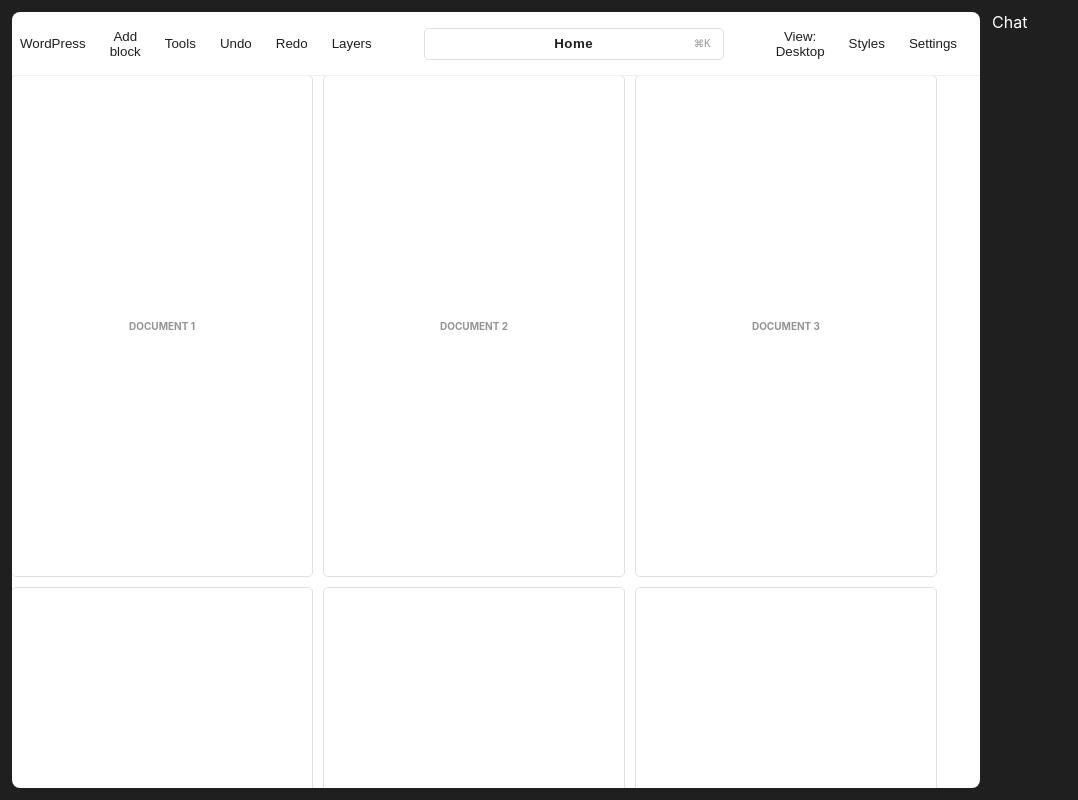
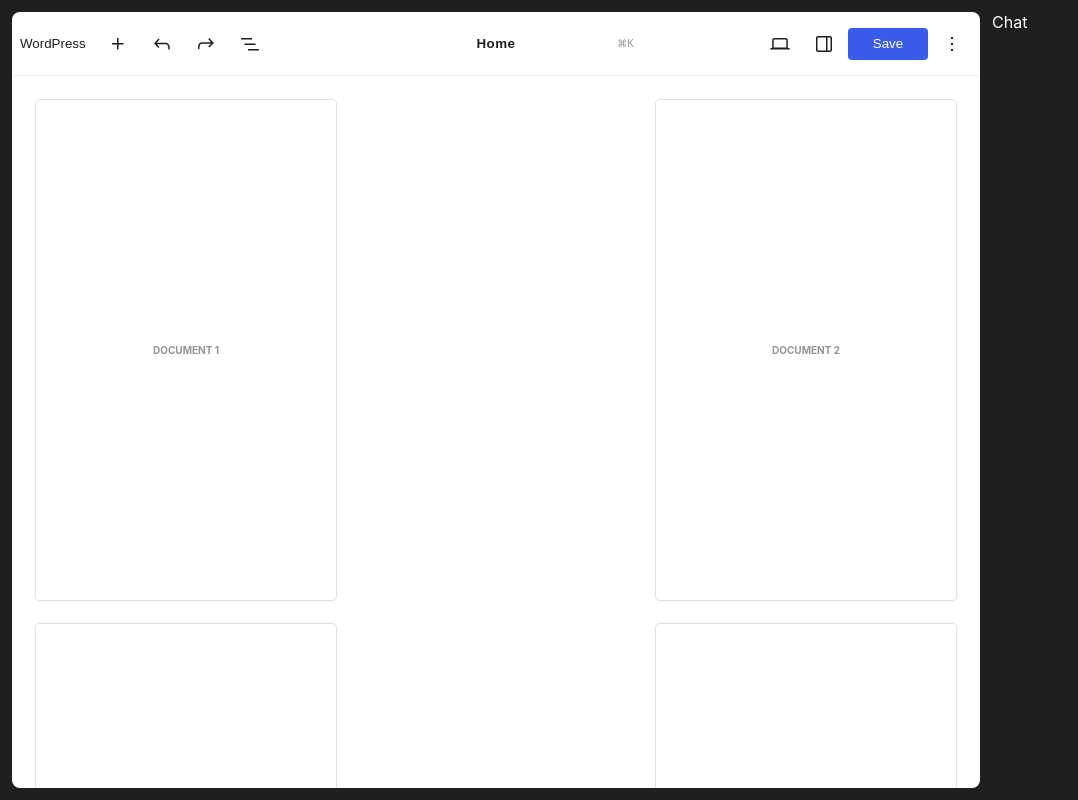
Before and after one commit to shaunandrews/wp-mosaic-i1, a React (Vite) app: page / in a window 1280 px wide. Shown: the whole page, without its empty margins (0-1078 px from the left). Built offline with nearby package versions, Linux system fonts and the light colour scheme.

Commit message:
Enhance UI components with new button types, improved toolbar layout, and additional icons. Update styles for better spacing and responsiveness.

```diff
--- a/src/App.css
+++ b/src/App.css
@@ -16,13 +16,19 @@
 }
 
 .editor-toolbar {
+  position: relative;
   height: 64px;
   border-bottom: 1px solid var(--color-gray-100);
+}
+
+.button-save {
+  min-width: 80px;
 }
 
 .editor-canvas {
   height: calc(100% - 64px);
   overflow-y: auto;
+  justify-content: space-between;
 }
 
 .document {
@@ -45,23 +51,32 @@
 
 /* Document Bar */
 .document-bar {
+  position: absolute;
+  left: 50%;
+  transform: translateX(-50%);
+
   .button-prev,
   .button-next {
     opacity: 0;
-  }
-
-  &:hover {
-    .button-prev,
-    .button-next {
-      opacity: 1;
-    }
-  }
+    padding: 0 2px;
   }
 
   .button-document-picker {
-  border: 1px solid var(--color-gray-200) !important;
+    /* border: 1px solid var(--color-gray-200) !important; */
     width: 300px;
     position: relative;
+
+    .title-wrapper {
+      position: relative;
+
+      .icon {
+        position: absolute;
+        right: 0;
+        top: 50%;
+        transform: translate(100%, -50%);
+        opacity: 0;
+      }
+    }
 
     .document-title {
       font-weight: 550;
@@ -75,3 +90,16 @@
       font-size: 10px;
     }
   }
+
+  &:focus-within,
+  &:hover {
+    .button-prev,
+    .button-next {
+      opacity: 1;
+    }
+
+    .title-wrapper .icon {
+      opacity: 1;
+    }
+  }
+}
--- a/src/App.tsx
+++ b/src/App.tsx
@@ -25,13 +25,20 @@ function App() {
       <div className="stage fill m-s mr-0 radius-l">
         <div className="editor full-height">
           <div className="editor-toolbar row items-center justify-between">
-            <div className="editor-toolbar-start row gap-xs">
+            <div className="editor-toolbar-start row gap-xxs">
               <Button className="button-wordpress">WordPress</Button>
-              <Button>Add block</Button>
-              <Button>Tools</Button>
-              <Button>Undo</Button>
-              <Button>Redo</Button>
-              <Button>Layers</Button>
+              <Button>
+                <Icon name="plus" />
+              </Button>
+              <Button>
+                <Icon name="undo" />
+              </Button>
+              <Button>
+                <Icon name="redo" />
+              </Button>
+              <Button>
+                <Icon name="list" />
+              </Button>
             </div>
 
             <div className="document-bar row gap-xxs">
@@ -40,7 +47,10 @@ function App() {
               </Button>
               <Menu items={mockPages} onItemSelect={handlePageSelect}>
                 <Button align="center" className="button-document-picker">
-                  <span className="document-title">{selectedPage.label}</span>
+                  <span className="title-wrapper row items-center">
+                    <span className="document-title">{selectedPage.label}</span>
+                    <Icon name="chevron-down-small" />
+                  </span>
                   <small>⌘K</small>
                 </Button>
               </Menu>
@@ -49,15 +59,22 @@ function App() {
               </Button>
             </div>
 
-            <div className="editor-toolbar-end row gap-xs pr-m">
-              <Button>View: Desktop</Button>
-              <Button>Styles</Button>
-              <Button>Settings</Button>
-              <Button>Save</Button>
-              <Button>Options</Button>
+            <div className="editor-toolbar-end row gap-xxs pr-xs">
+              <Button>
+                <Icon name="view-desktop" />
+              </Button>
+              <Button>
+                <Icon name="drawer-right" />
+              </Button>
+              <Button type="primary" align="center" className="button-save">
+                Save
+              </Button>
+              <Button>
+                <Icon name="more" />
+              </Button>
             </div>
           </div>
-          <div className="editor-canvas row gap-s wrap">
+          <div className="editor-canvas p-l gap-l row wrap">
             <div className="document">document 1</div>
             <div className="document">document 2</div>
             <div className="document">document 3</div>
--- a/src/components/Button/Button.css
+++ b/src/components/Button/Button.css
@@ -24,16 +24,31 @@
   justify-content: flex-end;
 }
 
-.button:hover {
+/* Default type */
+.button.type-default:hover {
   color: var(--color-theme);
   background-color: var(--color-gray-100);
 }
 
-.button:active {
+.button.type-default:active {
   background-color: var(--color-gray-200);
+}
+
+/* Primary type */
+.button.type-primary {
+  background-color: var(--color-theme);
+  color: var(--color-white);
+}
+
+.button.type-primary:hover {
+  background-color: var(--color-theme-darker-10);
+}
+
+.button.type-primary:active {
+  background-color: var(--color-theme-darker-20);
 }
 
 .button:focus {
   outline: 1.5px solid var(--color-theme);
-  outline-offset: 1.5px;
+  outline-offset: 1px;
 }
--- a/src/components/Button/Button.tsx
+++ b/src/components/Button/Button.tsx
@@ -4,17 +4,20 @@ import './Button.css';
 interface ButtonProps extends ButtonHTMLAttributes<HTMLButtonElement> {
   children: ReactNode;
   align?: 'center' | 'left' | 'right';
+  type?: 'default' | 'primary';
   className?: string;
 }
 
 export const Button = forwardRef<HTMLButtonElement, ButtonProps>(({
   children,
   align = 'left',
+  type = 'default',
   className = '',
   ...props
 }, ref) => {
   const alignClass = `align-${align}`;
-  const classes = `button ${alignClass} ${className}`.trim();
+  const typeClass = `type-${type}`;
+  const classes = `button ${alignClass} ${typeClass} ${className}`.trim();
 
   return (
     <button ref={ref} className={classes} {...props}>
--- a/src/components/Icon/Icon.tsx
+++ b/src/components/Icon/Icon.tsx
@@ -1,7 +1,17 @@
 import './Icon.css';
 
 interface IconProps {
-  name: 'chevron-right-small' | 'chevron-left-small' | 'chevron-down-small';
+  name:
+    | 'chevron-right-small'
+    | 'chevron-left-small'
+    | 'chevron-down-small'
+    | 'drawer-right'
+    | 'view-desktop'
+    | 'list'
+    | 'plus'
+    | 'more'
+    | 'undo'
+    | 'redo';
 }
 
 const iconMap: Record<string, React.ReactNode> = {
@@ -47,6 +57,106 @@ const iconMap: Record<string, React.ReactNode> = {
       />
     </svg>
   ),
+  'view-desktop': (
+    <svg
+      width="24"
+      height="24"
+      viewBox="0 0 24 24"
+      fill="none"
+      xmlns="http://www.w3.org/2000/svg"
+    >
+      <path
+        d="M20.5 16H19.8V8C19.8 6.9 18.9 6 17.8 6H6.2C5.1 6 4.2 6.9 4.2 8V16H3.5C2.7 16 2 16.7 2 17.5H22C22 16.7 21.3 16 20.5 16ZM5.7 8C5.7 7.7 5.9 7.5 6.2 7.5H17.8C18.1 7.5 18.3 7.7 18.3 8V15.6H5.7V8Z"
+        fill="currentColor"
+      />
+    </svg>
+  ),
+  'drawer-right': (
+    <svg
+      width="24"
+      height="24"
+      viewBox="0 0 24 24"
+      fill="none"
+      xmlns="http://www.w3.org/2000/svg"
+    >
+      <path
+        fill-rule="evenodd"
+        clip-rule="evenodd"
+        d="M18 4H6C4.9 4 4 4.9 4 6V18C4 19.1 4.9 20 6 20H18C19.1 20 20 19.1 20 18V6C20 4.9 19.1 4 18 4ZM14 18.5H6C5.7 18.5 5.5 18.3 5.5 18V6C5.5 5.7 5.7 5.5 6 5.5H14V18.5ZM18.5 18C18.5 18.3 18.3 18.5 18 18.5H15.5V5.5H18C18.3 5.5 18.5 5.7 18.5 6V18Z"
+        fill="currentColor"
+      />
+    </svg>
+  ),
+  list: (
+    <svg
+      width="24"
+      height="24"
+      viewBox="0 0 24 24"
+      fill="none"
+      xmlns="http://www.w3.org/2000/svg"
+    >
+      <path
+        d="M3 6H14V7.5H3V6ZM6.5 11.5H17.5V13H6.5V11.5ZM21 17H10V18.5H21V17Z"
+        fill="currentColor"
+      />
+    </svg>
+  ),
+  plus: (
+    <svg
+      width="24"
+      height="24"
+      viewBox="0 0 24 24"
+      fill="none"
+      xmlns="http://www.w3.org/2000/svg"
+    >
+      <path
+        d="M11 12.5V17.5H12.5V12.5H17.5V11H12.5V6H11V11H6V12.5H11Z"
+        fill="currentColor"
+      />
+    </svg>
+  ),
+  more: (
+    <svg
+      width="24"
+      height="24"
+      viewBox="0 0 24 24"
+      fill="none"
+      xmlns="http://www.w3.org/2000/svg"
+    >
+      <path
+        d="M13 19H11V17H13V19ZM13 13H11V11H13V13ZM13 7H11V5H13V7Z"
+        fill="currentColor"
+      />
+    </svg>
+  ),
+  undo: (
+    <svg
+      width="24"
+      height="24"
+      viewBox="0 0 24 24"
+      fill="none"
+      xmlns="http://www.w3.org/2000/svg"
+    >
+      <path
+        d="M18.3 11.7C17.7 11.1 16.9 10.8 16 10.8H6.7L9.6 7.5L8.5 6.5L4 11.5L8.5 16L9.5 15L6.8 12.3H16C16.5 12.3 16.9 12.5 17.3 12.8C18.3 13.8 18.3 16.2 18.3 17.3V17.6H19.8V17.4C19.8 15.9 19.8 13.1 18.3 11.7Z"
+        fill="currentColor"
+      />
+    </svg>
+  ),
+  redo: (
+    <svg
+      width="24"
+      height="24"
+      viewBox="0 0 24 24"
+      fill="none"
+      xmlns="http://www.w3.org/2000/svg"
+    >
+      <path
+        d="M15.3 6L14.2 7L17.1 10.3H7.7C6.8 10.3 6 10.6 5.4 11.2C4 12.7 4 15.4 4 16.8V17H5.5V16.7C5.5 15.6 5.5 13.2 6.5 12.2C6.8 11.9 7.2 11.7 7.8 11.7H17L14.2 14.5L15.3 15.6L19.9 11L15.3 6Z"
+        fill="currentColor"
+      />
+    </svg>
+  ),
 };
 
 export const Icon = ({ name }: IconProps) => {
--- a/src/design-system/space.css
+++ b/src/design-system/space.css
@@ -221,6 +221,9 @@
 }
 .gap-m {
   gap: var(--space-m);
+}
+.gap-l {
+  gap: var(--space-l);
 }
 .gap-xl {
   gap: var(--space-xl);
```
Lines whose indentation alone changed are shown as unchanged.
